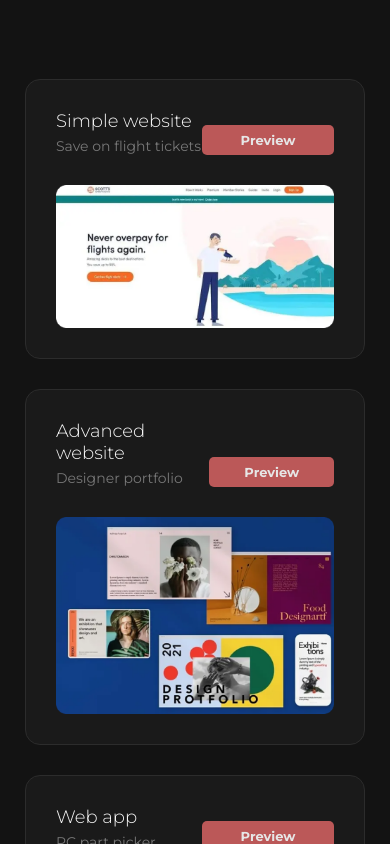
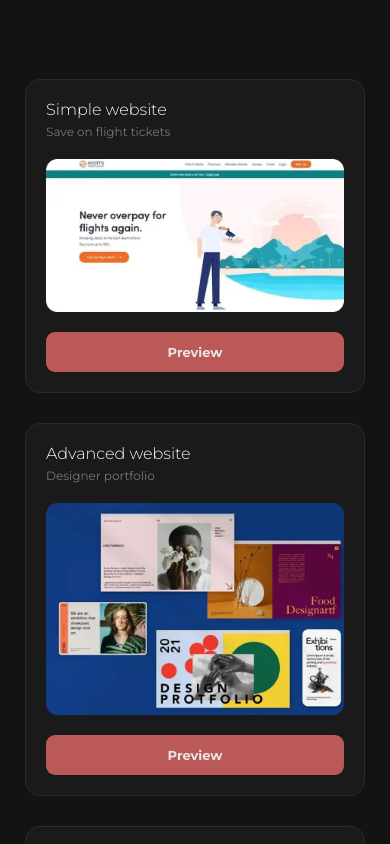
Before and after one commit to LukaG95/portfolio, a React (Create React App) app in the folder client/: page / in a window 390 px wide. Shown: the part 1920-2764 px from the top of the page. Built offline with nearby package versions, Linux system fonts and the light colour scheme.

Commit message:
responsive 7

```diff
--- a/client/src/App.js
+++ b/client/src/App.js
@@ -55,38 +55,6 @@ function App() {
 
   const [websiteOption, setWebsiteOption] = useState(website_options[0]);
   const [showSidebar, setShowSidebar] = useState(false);
-
-  useEffect(() => {
-    let touchStartX = 0;
-    let touchEndX = 0;
-
-    const handleTouchStart = (e) => {
-      touchStartX = e.changedTouches[0].screenX;
-    };
-
-    const handleTouchMove = (e) => {
-      touchEndX = e.changedTouches[0].screenX;
-    };
-
-    const handleTouchEnd = () => {
-      if (touchEndX > touchStartX && touchEndX - touchStartX > 50) {
-        setShowSidebar(true);
-      } else if (touchEndX < touchStartX && touchStartX - touchEndX > 50) {
-        setShowSidebar(false);
-      }
-    };
-
-    document.addEventListener('touchstart', handleTouchStart);
-    document.addEventListener('touchmove', handleTouchMove);
-    document.addEventListener('touchend', handleTouchEnd);
-
-    return () => {
-      document.removeEventListener('touchstart', handleTouchStart);
-      document.removeEventListener('touchmove', handleTouchMove);
-      document.removeEventListener('touchend', handleTouchEnd);
-    };
-  }, []);
-
 
   useEffect(() => {
     setTimeout(()=> {
@@ -290,34 +258,38 @@ function App() {
         <div className={styles.two} ref={divRef} id="two">
           <div className={`${styles["work-wrapper"]} ${styles.hidden} fade-in-div`}>
             <div className={styles["work-block"]}>
-              <div className={styles["work_upper"]}>
+              <div className={styles["work-upper"]}>
                 <div>
                   <p>Simple website</p>
                   <p>Save on flight tickets</p>
                 </div>
-                <button>Preview</button>
+                { s_width > 1310 && <button className={styles["preview-button"]}>Preview</button>}
               </div>
               <img src={SimpleWebsite}></img>
+
+              { s_width <= 1310 && <button style={{marginTop: "20px", width: "100%", borderRadius: "9px", height: "40px"}} className={styles["preview-button"]}>Preview</button>}
             </div>
             <div className={styles["work-block"]}>
-            <div className={styles["work_upper"]}>
+            <div className={styles["work-upper"]}>
                 <div>
                   <p>Advanced website</p>
                   <p>Designer portfolio</p>
                 </div>
-                <button>Preview</button>
+                { s_width >= 1310 && <button className={styles["preview-button"]}>Preview</button>}
               </div>
               <img src={AdvancedWebsite}></img>
+              { s_width <= 1310 && <button style={{marginTop: "20px", width: "100%", borderRadius: "9px", height: "40px"}} className={styles["preview-button"]}>Preview</button>}
             </div>
             <div className={styles["work-block"]}>
-            <div className={styles["work_upper"]}>
+            <div className={styles["work-upper"]}>
                 <div>
                   <p>Web app</p>
                   <p>PC part picker</p>
                 </div>
-                <button>Preview</button>
+                { s_width >= 1310 && <button className={styles["preview-button"]}>Preview</button>}
               </div>
               <img src={WebApp}></img>
+              { s_width <= 1310 && <button style={{marginTop: "20px", width: "100%", borderRadius: "9px", height: "40px"}} className={styles["preview-button"]}>Preview</button>}
             </div>
           </div>
         </div>
--- a/client/src/App.module.scss
+++ b/client/src/App.module.scss
@@ -290,7 +290,7 @@
         height: fit-content;
         width: 100%;
 
-        .work_upper{
+        .work-upper{
           display: flex;
 
           justify-content: space-between;
@@ -309,7 +309,18 @@
             font-weight: 400;
           }
 
-          button{
+        }
+
+        img {
+          display: block;
+
+          max-width: 100%;
+          max-height: 100%;
+        }
+      }
+
+
+      .preview-button{
         background: #BB5858;
 
         height: 30px;
@@ -330,16 +341,6 @@
 
         &:active{
           background: #ca5f5f;
-            }
-          }
-
-        }
-
-        img {
-          display: block;
-
-          max-width: 100%;
-          max-height: 100%;
         }
       }
     }
@@ -726,8 +727,28 @@
     grid-template-columns: repeat(auto-fit, minmax(200px, 800px));
     width: auto;
 
+    .work-block{
+      padding: 20px;
+    }
+
     :nth-child(3){
       grid-column: span 1;
+    }
+
+    .work-block .work-upper{
+      margin-bottom: 20px;
+
+      div :nth-child(1){
+        font-size: 16px;
+        margin-bottom: 5px;
+      }
+
+      div :nth-child(2){
+        color: #777777;
+        font-size: 12px;
+        font-weight: 400;
+      }
+
     }
   }
 
```
Lines whose indentation alone changed are shown as unchanged.
